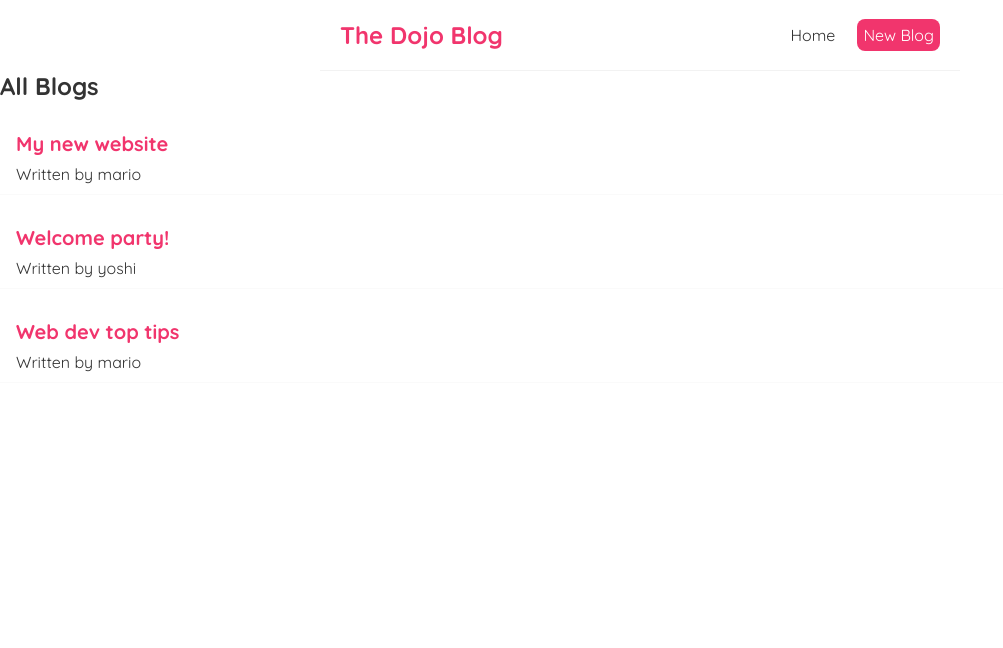
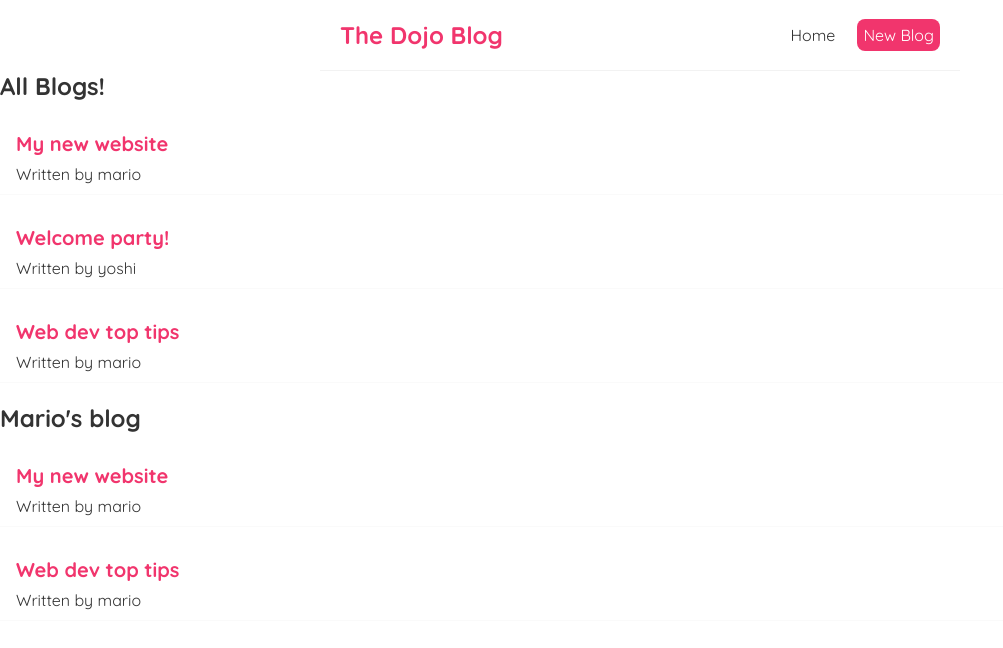
Before and after one commit to SasnarineDeodat/Full-Modern-React-Tutorial, a React (Create React App) app: page / in a window 1280 px wide. Shown: the top 648 px of the page, without its empty margins (0-1003 px from the left). Built offline with nearby package versions, Linux system fonts and the light colour scheme.

Commit message:
reusing components

```diff
--- a/src/BlogList.js
+++ b/src/BlogList.js
@@ -1,9 +1,9 @@
 import React from "react";
 
-const BlogList = ({blogs,title}) => {
+const BlogList = ({blogs, title}) => {
   return (
     <div className="blog-list">
-          <h2>{title}</h2>
+      <h2>{title}</h2>
       {blogs.map((blog) => (
         <div className="blog-preview" key={blog.id}>
           <h2>{blog.title}</h2>
--- a/src/Home.js
+++ b/src/Home.js
@@ -1,15 +1,21 @@
-import { useState } from "react";
+import {useState} from "react";
 import BlogList from "./BlogList";
 
 const Home = () => {
   const [blogs, setBlogs] = useState([
-    {title:"My new website",body:"lorem ipsum...",author:"mario",id:1},
-    {title:"Welcome party!",body:"lorem ipsum...",author:"yoshi",id:2},
-    {title:"Web dev top tips",body:"lorem ipsum...",author:"mario",id:3},
-  ])
-  return <div className="home">
-    <BlogList blogs={blogs} title="All Blogs" />
-  </div>;
+    {title: "My new website", body: "lorem ipsum...", author: "mario", id: 1},
+    {title: "Welcome party!", body: "lorem ipsum...", author: "yoshi", id: 2},
+    {title: "Web dev top tips", body: "lorem ipsum...", author: "mario", id: 3},
+  ]);
+  return (
+    <div className="home">
+      <BlogList blogs={blogs} title="All Blogs!" />
+      <BlogList
+        blogs={blogs.filter((blog) => blog.author === "mario")}
+        title="Mario's blog"
+      />
+    </div>
+  );
 };
 
 export default Home;
```
